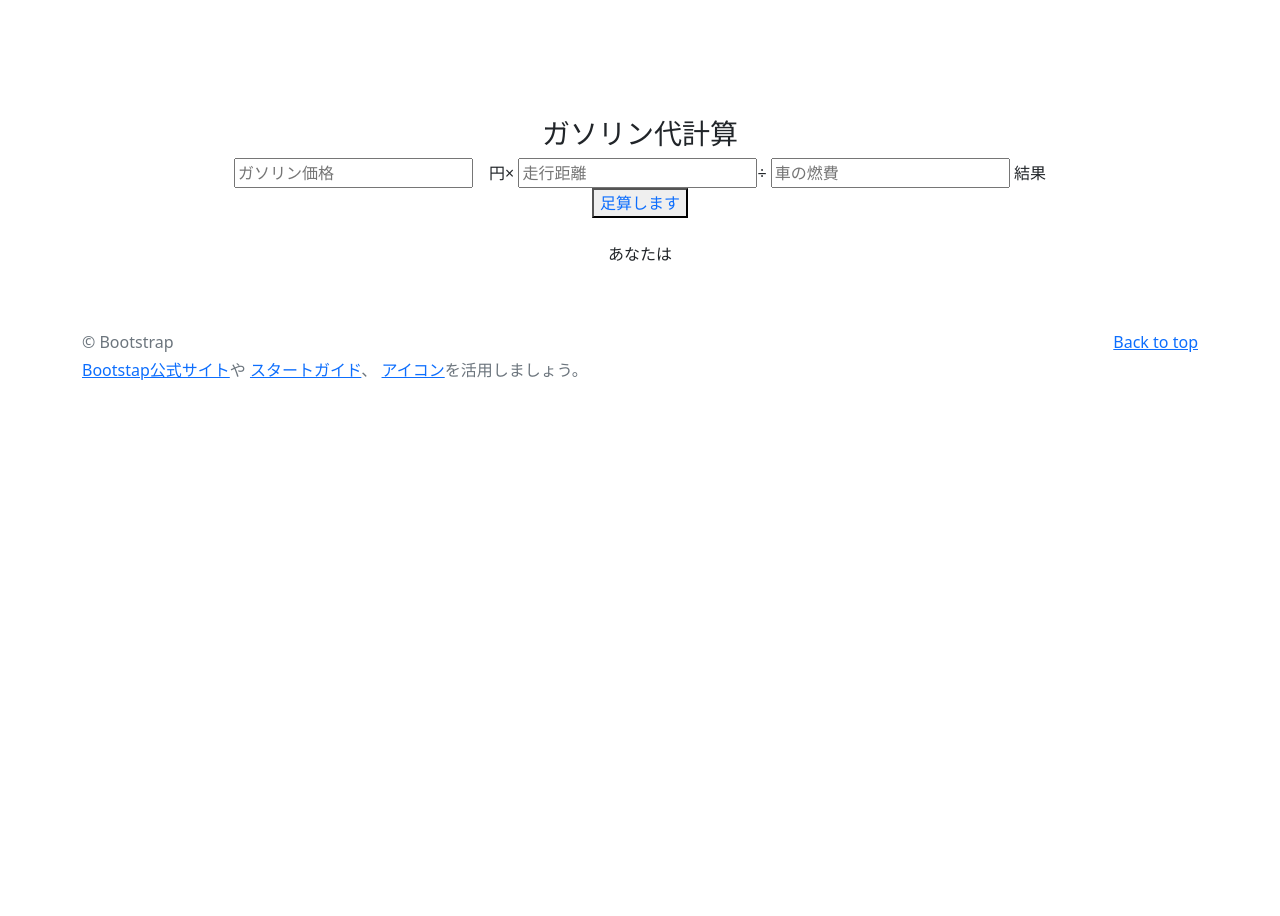
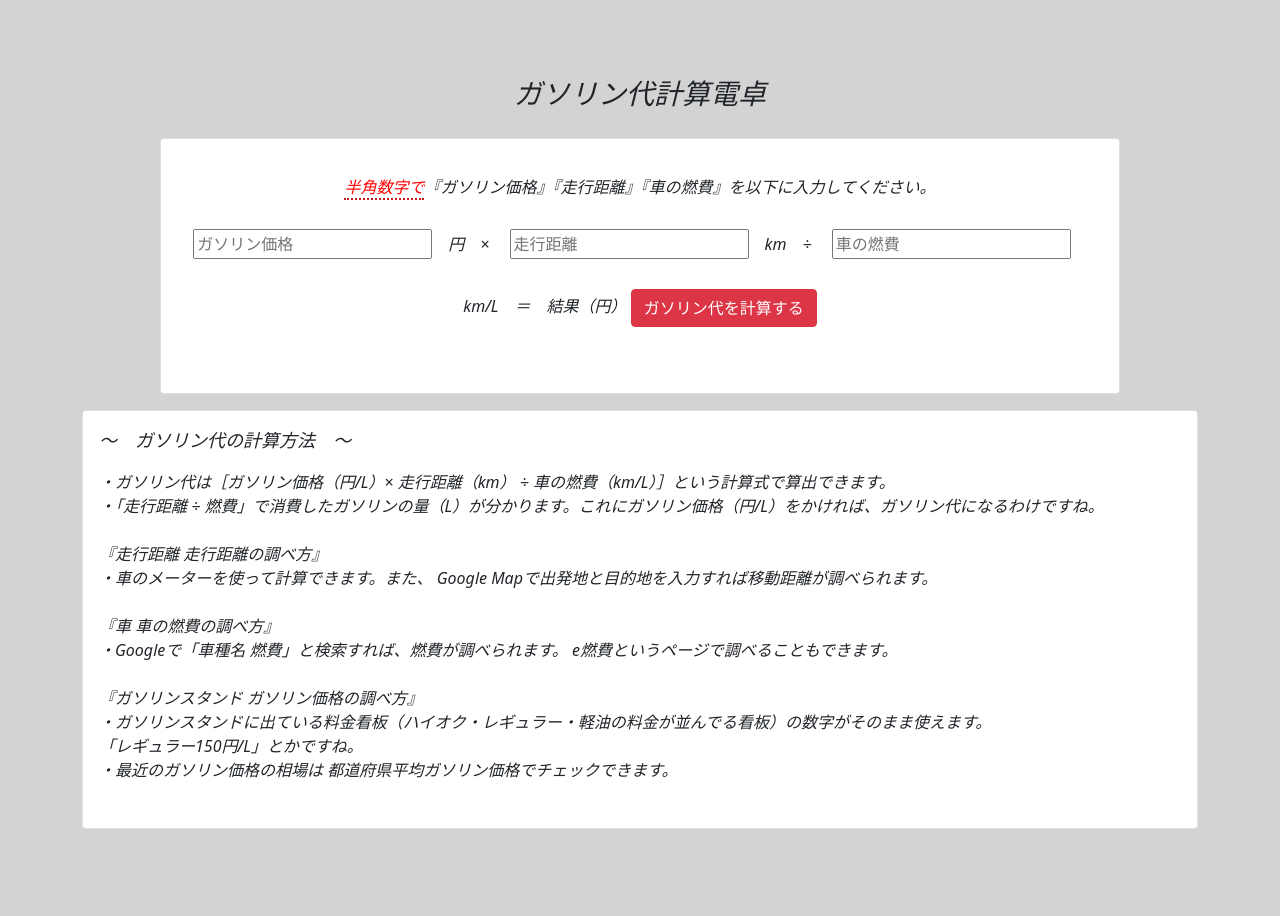
Before and after one commit to mumenrider21/Gasorin, a plain HTML site: page index.html in a window 1280 px wide. Shown: the part 60-976 px from the top of the page. Before the commit the page ends 800 px from the top, so only its background shows below. Drawn offline with Linux system fonts and the light colour scheme.

Commit message:
Add files via upload

```diff
--- a/css/custom.css
+++ b/css/custom.css
@@ -1,27 +1,47 @@
-/* CSS */
-
-html, body{
-	width: 100%; height: 100%;
-}
-
+/* ---------------------------------------------------------------------------------------------------------------- */
+/* header */
+/* ---------------------------------------------------------------------------------------------------------------- */
 .navbar-brand img{
 	width: 28px; height: auto;
 	margin: 0px 5px; padding: 0px;
 	border-radius: 14px;
 }
 
-.container, .container-fluid{
-/*	border: 2px solid silver;*/
-/*	box-sizing: border-box;*/
+/* ---------------------------------------------------------------------------------------------------------------- */
+/* main */
+/* ---------------------------------------------------------------------------------------------------------------- */
+.main {
+	width: 100vw;
+  	height: 130vh;
+	background-color: lightgray;
 }
-
-.row{
-/*	border: 2px solid gray;*/
-/*	box-sizing: border-box;*/
+.container {
+	padding-top: 60px;
 }
-
-.col, .col-1, .col-2, .col-3, .col-4, .col-5, .col-6,
-.col-7, .col-8, .col-9, .col-10, .col-11, .col-12{
-/*	border: 2px dashed black;*/
-/*	box-sizing: border-box;*/
+.text-center {
+	padding-top: 20px;
+	padding-bottom: 20px;
+	font-style:oblique;
 }
+.card {
+	display: block;
+	margin: 0 auto;
+}
+.text-inner {
+	margin-bottom: 30px;
+}
+.btn {
+	margin-top: 30px;
+	margin-bottom: 30px;
+}
+.text-title {
+	font-style:oblique;
+	font-size: large;
+}
+.text-inner {
+	font-style:oblique;
+}
+.text-inner span {
+	color: red;
+	border-bottom: dotted 2px rgb(199, 25, 25);
+}
--- a/index.html
+++ b/index.html
@@ -6,8 +6,7 @@
     <title>bootstrap!</title>
 
     <link rel="stylesheet" href="./libs/bootstrap/bootstrap.min.css">
-    <href rel="stylesheet" href="//cdn.jsdelivr.net/npm/bootstrap-icons@1.8.1/
-    font/bootstrap-icons.css">
+    <href rel="stylesheet" href="//cdn.jsdelivr.net/npm/bootstrap-icons@1.8.1/font/bootstrap-icons.css">
     <link rel="stylesheet" href="./css/custom.css">
 
 </head>
@@ -15,8 +14,8 @@
     <header>
         <nav class="navbar navbar-expand-md navbar-dark bg-dark">
             <div class="container-fluid">
-				<a class="navbar-brand" href="#">
-					<img src="./images/logo.png">PiyoTemplate
+				<a class="navbar-brand">
+					<img src="./images/logo.png">Original 計算App
 				</a>
             </div>
         </nav>
@@ -24,41 +23,42 @@
 
 
 
-    <main>
-<br>
-<br>
-<br>
-<br>
-<br>
+    <main class="main">
+		<div class="container">
 
-        <h3 class="text-center">ガソリン代計算</h3>
+			<h3 class="text-center">ガソリン代計算電卓</h3>
+            <div class="card card mb-3" style="max-width: 60rem;">
+				<div class="card-body">
                     <div class="text-center">
-<input type="number" id="num1" placeholder="ガソリン価格">　円×
-<input type="number" id="num2" placeholder="走行距離">÷
-<input type="number" id="num3" placeholder="車の燃費">
+                        <p class="text-inner"><span>半角数字で</span>『ガソリン価格』『走行距離』『車の燃費』を以下に入力してください。</p>
+                        <input type="number" id="num1" placeholder="ガソリン価格">　円　×
+                        <input type="number" id="num2" placeholder="走行距離">　km　÷
+                        <input type="number" id="num3" placeholder="車の燃費">　km/L　＝　<span class="result">結果</span><span>（円）</span>
+                        <button class="btn btn-danger" type="button" onclick="onClick();">ガソリン代を計算する</button>
+                    </div>
+                </div>
+			</div>
 
-
-<span class="result ">結果</span>
-<br>
-<button class="button text-primary" type="button" onclick="onClick();">足算します</button>
-<br>
-<br><p>あなたは<span class="kekka "></span></p>
+            <div class="card card mb-3" style="max-width: 70rem;">
+				<div class="card-body">
+					<p class="text-title">〜　ガソリン代の計算方法　〜</p>
+					<p class="text-inner">・ガソリン代は［ガソリン価格（円/L）× 走行距離（km） ÷ 車の燃費（km/L）］という計算式で算出できます。<br>
+                        ・「走行距離 ÷ 燃費」で消費したガソリンの量（L）が分かります。これにガソリン価格（円/L）をかければ、ガソリン代になるわけですね。<br><br>
+                        『走行距離 走行距離の調べ方』<br>
+                        ・車のメーターを使って計算できます。また、 Google Mapで出発地と目的地を入力すれば移動距離が調べられます。<br><br>
+                        『車 車の燃費の調べ方』<br>
+                        ・Googleで「車種名 燃費」と検索すれば、燃費が調べられます。 e燃費というページで調べることもできます。<br><br>
+                        『ガソリンスタンド ガソリン価格の調べ方』<br>
+                        ・ガソリンスタンドに出ている料金看板（ハイオク・レギュラー・軽油の料金が並んでる看板）の数字がそのまま使えます。<br>
+                        「レギュラー150円/L」とかですね。<br>
+                        ・最近のガソリン価格の相場は 都道府県平均ガソリン価格でチェックできます。
+					</p>
+				</div>
+			</div>
 
 		</div>
+	</main>
 
-
-</main>
-<footer>
-    <div class="container text-muted py-5">
-        <p class="float-end mb-1"><a href="#">Back to top</a></p>
-        <p class="mb-1">&copy; Bootstrap</p>
-        <p class="mb-0">
-            <a href="https://getbootstrap.jp" target="_blank">Bootstap公式サイト</a>や
-            <a href="https://getbootstrap.jp/docs/5.0/getting-started/introduction/" target="_blank">スタートガイド</a>、
-            <a href="https://icons.getbootstrap.com/" target="_blank">アイコン</a>を活用しましょう。
-        </p>
-    </div>
-</footer>
 
 	<script src="./libs/jquery/jquery-3.6.1.min.js"></script>
 	<script src="./libs/bootstrap/bootstrap.min.js"></script>
--- a/main.js
+++ b/main.js
@@ -27,7 +27,3 @@ function calculateBMI(weight, height) {
   var bmi = weight / (height * height);
   return bmi;
 }
-
-// BMIを計算して表示
-var bmiResult = calculateBMI(weight, height);
-console.log("あなたのBMIは " + bmiResult.toFixed(2) + " です。");
```
Lines whose indentation alone changed are shown as unchanged.
